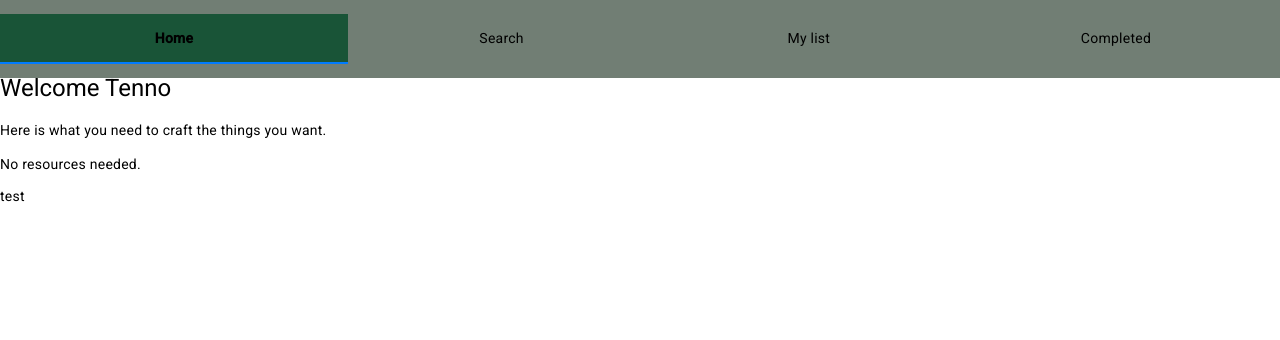
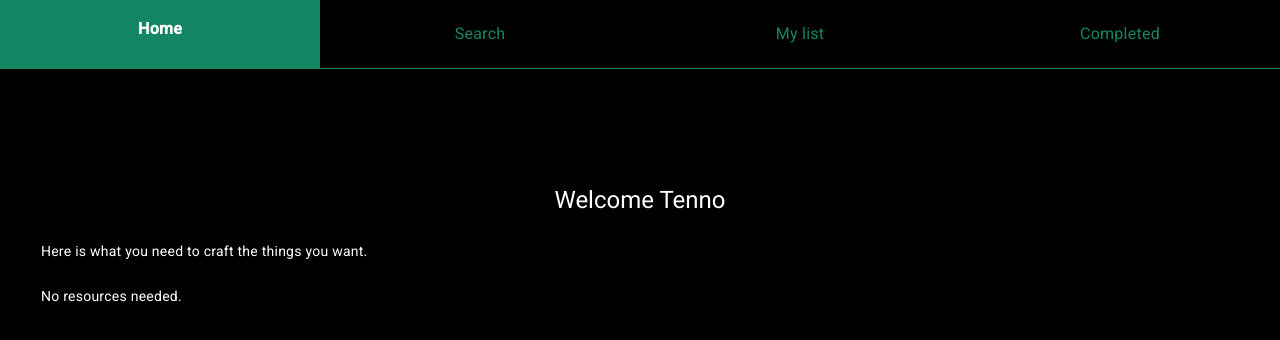
Before and after one commit to YerayMG93/testidxforwarframe, an Angular app: page / in a window 1280 px wide. Shown: the top 340 px of the page. Built offline with nearby package versions, Linux system fonts and the light colour scheme.

Commit message:
Arreglo del front en Home e Items

```diff
--- a/src/app/app.component.css
+++ b/src/app/app.component.css
@@ -1,20 +1,10 @@
-*{
-    margin: 0em;
-    padding: 0em;
+* {
+  margin: 0;
+  padding: 0;
+  box-sizing: border-box;
 }
 
-router-outlet {
-    margin-top: 3em;
+.content {
+  margin-top: 60px; /* altura del header fijo */
+  padding: 16px;
 }
-
-#header {
-  display: inline-block;
-  width: 100%;
-  background-color: #2b3e2faa;
-  color: #fff;
-  padding: 1em 0em 1em 0em;
-  position: fixed;
-  top: 0;
-  left:0;
-  z-index: 100;
-}
--- a/src/app/app.component.html
+++ b/src/app/app.component.html
@@ -1,4 +1,4 @@
-<main id=container>
-  <app-header id=header></app-header>
-  <router-outlet id=content></router-outlet>
+<app-header></app-header>
+<main class="content">
+  <router-outlet></router-outlet>
 </main>
--- a/src/app/pages/header/header.component.css
+++ b/src/app/pages/header/header.component.css
@@ -1,30 +1,49 @@
+:host {
+    display: block;
+    width: 100%;
+    position: fixed;
+    top: 0;
+    left: 0;
+    z-index: 1000;
+    background-color: #000;
+}
+
 ul {
+    display: flex;
+    justify-content: space-between;
+    align-items: center;
+    margin: 0;
+    padding: 0;
+    list-style: none;
+    background-color: #000;
+    border-bottom: 1px solid #138764;
+}
+
+li {
+    flex: 1 1 23%;
+    text-align: center;
+    font-family: Roboto, Arial, Helvetica, sans-serif;
+    font-size: 16px;
+    line-height: 1.6;
+}
+
+a {
     display: block;
-    flex-direction: row;
-    align-items: center;
-    justify-content: space-between;
-    gap: 0em;
-    padding: 0em;
-    margin: 0em;
-    background-color: var(--background-color);
+    text-decoration: none;
+    color: #138764;
+    padding: 1em;
+    transition: background-color 0.3s, color 0.3s;
 }
-li {
-    display: inline-block;
-    width: 24%;
-    gap: 0em;
-    padding: 0em;
-    margin: 0em;
-    text-align: center;
+
+a:hover {
+    background-color: #138764;
+    border-bottom: 5px solid #138764; /* opcional */
+    color: #fff;
 }
-a{
-    text-decoration: none;
-    color: #000000;
-}
+
 .active-link {
     font-weight: bold;
-    background-color: rgb(25, 84, 55);
-    color: #007bff;
-    border-bottom: 2px solid #007bff;
-    width:25%;
-    padding: 1em;
-  }
+    background-color: #fff;
+    color: #138764;
+    border-bottom: 5px solid #138764;
+}
--- a/src/app/pages/home/home.component.css
+++ b/src/app/pages/home/home.component.css
@@ -1,3 +1,14 @@
 h1 {
-  margin-top: 3em;
+  margin-top: 4.5em;
+  text-align: center;
 }
+
+body {
+  background-color: black;
+  color: white;
+  text-align: justify;
+}
+
+p {
+  margin: 2%;
+}
--- a/src/app/pages/home/home.component.html
+++ b/src/app/pages/home/home.component.html
@@ -1,4 +1,4 @@
-
+<body>
   <h1>Welcome Tenno</h1>
 
   <p>Here is what you need to craft the things you want.</p>
@@ -11,5 +11,4 @@
     }
   </ul>
   <p *ngIf="resourcesNeeded.size == 0">No resources needed.</p>
-
-<p>test</p>
+</body>
--- a/src/app/pages/item-card/item-card.component.css
+++ b/src/app/pages/item-card/item-card.component.css
@@ -1,54 +1,65 @@
-mat-card{
-    display: flex;
-    flex-direction: column;
-    align-items: center;
-    border: 1px solid #ccc;
-    border-radius: 12px;
-    overflow: hidden;
-    box-shadow: 0 4px 6px rgba(0, 0, 0, 0.1);
-    max-width: 100%;
-    margin: 1rem auto;
-    height: 100%;
+* {
+  box-sizing: border-box;
 }
 
 .card {
   display: flex;
-    flex-direction: column;
-    align-items: center;
-    border: 1px solid #ccc;
+  flex-direction: row;
+  align-items: flex-start;
+  border: 2px solid #138764;
   border-radius: 12px;
   overflow: hidden;
-    box-shadow: 0 4px 6px rgba(0, 0, 0, 0.1);
-    max-width: 100%;
+  box-shadow: 0 4px 6px black;
+  width: 100%;
   margin: 1rem auto;
-    height: 100%;
+  padding: 1rem;
+  gap: 1rem;
+  color: white;
+
 }
 
 .card-image {
   width: 150px;
   height: 150px;
   object-fit: cover;
-    flex-shrink: 0;
+  border-radius: 8px;
 }
 
-  .card-content {
-    padding: 1rem;
+.card-main-content {
   flex: 1;
+  display: flex;
+  flex-direction: column;
+  justify-content: flex-start;
 }
 
 .card-title {
-    margin: 0 0 1rem;
+  text-align: center;
+  font-size: 1.2rem;
+  font-weight: bold;
+  margin-bottom: 0.5rem;
+}
+
+.card-content p {
+  margin: 0 0 0.5rem;
+}
+
+.card-content ul {
+  padding-left: 1rem;
+  margin: 0;
+  text-align: left;
 }
 
 .card-buttons {
   display: flex;
-    flex-wrap: wrap;
+  flex-direction: column;
+  justify-content: flex-start;
   gap: 0.5rem;
+  min-width: 160px;
 }
 
 .card-buttons button {
-    padding: 0.5rem 1rem;
-    background-color: #4a90e2;
+  padding: 0.5rem;
+  background-color: #138764;
   border: none;
   color: white;
   border-radius: 6px;
@@ -56,24 +67,5 @@
 }
 
 .card-buttons button:hover {
-    background-color: #357ab7;
+  background-color: #0a5e4c;
 }
-
-  @media (max-width: 600px) {
-
-    .card {
-        flex-direction: column;
-        align-items: stretch;
-        text-align: center;
-    }
-
-    .card-image {
-        width: 100%;
-        height: auto;
-    }
-
-    .card-buttons {
-        flex-direction: row;
-        justify-content: center;
-    }
-  }
--- a/src/app/pages/item-card/item-card.component.html
+++ b/src/app/pages/item-card/item-card.component.html
@@ -1,16 +1,21 @@
-<mat-card>
-    <img class="card-image" [src]="item.wikiaThumbnail"/>
-    <div class="card-title">{{item.name}}</div>
-    @if(!item.isCompleted){
+<mat-card class="card">
+    <img class="card-image" [src]="item.wikiaThumbnail" />
+
+    <div class="card-main-content">
+      <div class="card-title">{{ item.name }}</div>
+
+      @if (!item.isCompleted) {
         <div class="card-content">
           <p>Resources needed:</p>
           <ul>
-            @for(res of item.components; track res.name){
-                <li>{{res.name}}: {{res.itemCount}}</li>
+            @for (res of item.components; track res.name) {
+              <li>{{ res.name }}: {{ res.itemCount }}</li>
             }
           </ul>
         </div>
       }
+    </div>
+
     <div class="card-buttons">
       @if (!item.isMyList && !item.isCompleted) {
         <button (click)="addToMyList()">Add To List</button>
--- a/src/app/pages/list/list.component.css
+++ b/src/app/pages/list/list.component.css
@@ -16,7 +16,8 @@
     flex-direction:column;
     align-items: stretch;
     float: left;
-    width: 25%;
+    gap: 1rem;
+    width: 100%;
     height: 50%;
 }
 @media (max-width: 600px) {
--- a/src/styles.css
+++ b/src/styles.css
@@ -1,4 +1,9 @@
 /* You can add global styles to this file, and also import other style files */
 
 html, body { height: 100%; }
-body { margin: 0; font-family: Roboto, "Helvetica Neue", sans-serif; }
+body {
+    margin: 0;
+    font-family: Roboto, "Helvetica Neue", sans-serif;
+    background-color: #000;
+    color: #fff;
+}
```
Also changed, not shown: 1 other file (tests, documents, lock files or other folders). Lines whose indentation alone changed are shown as unchanged.
